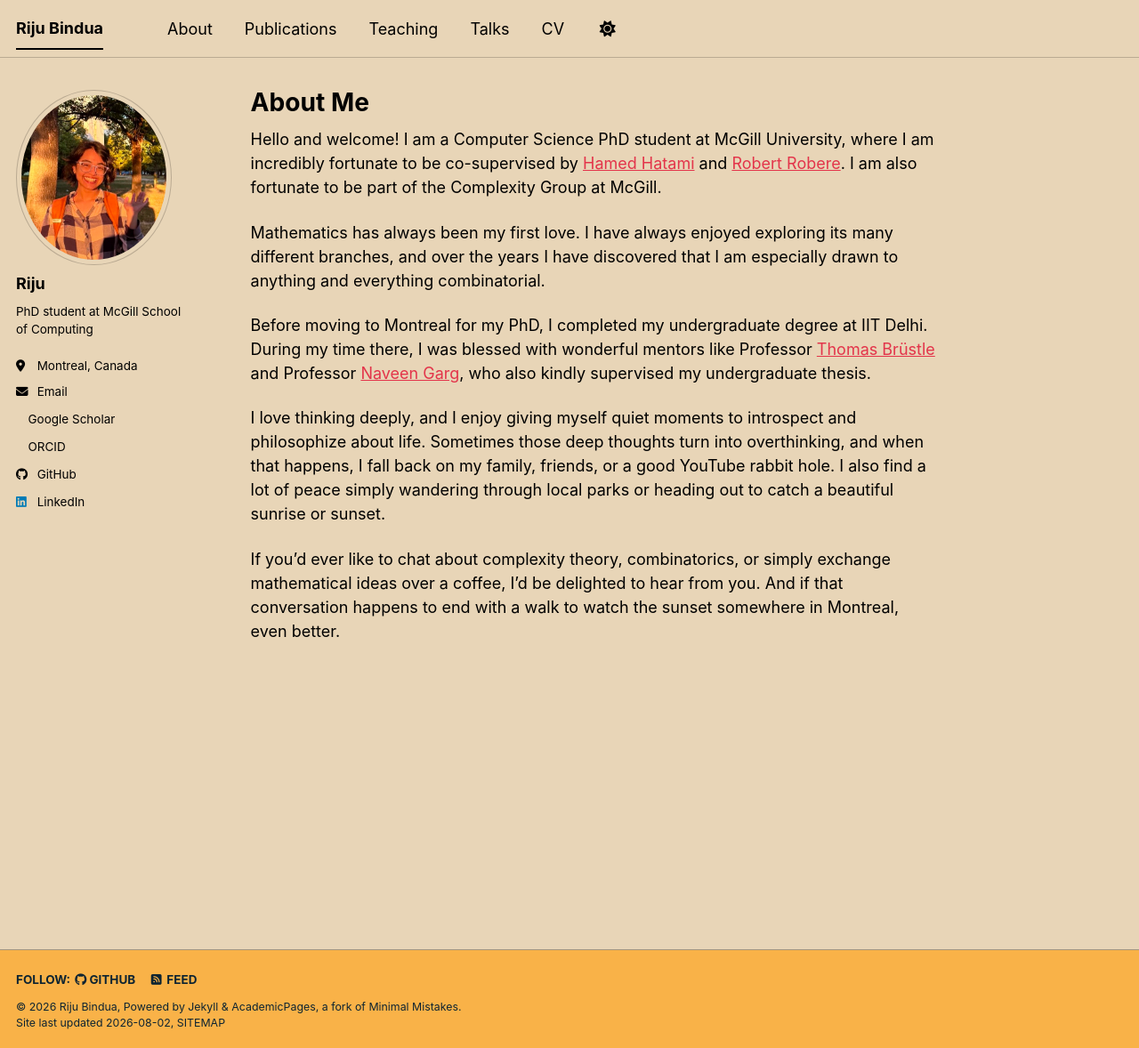
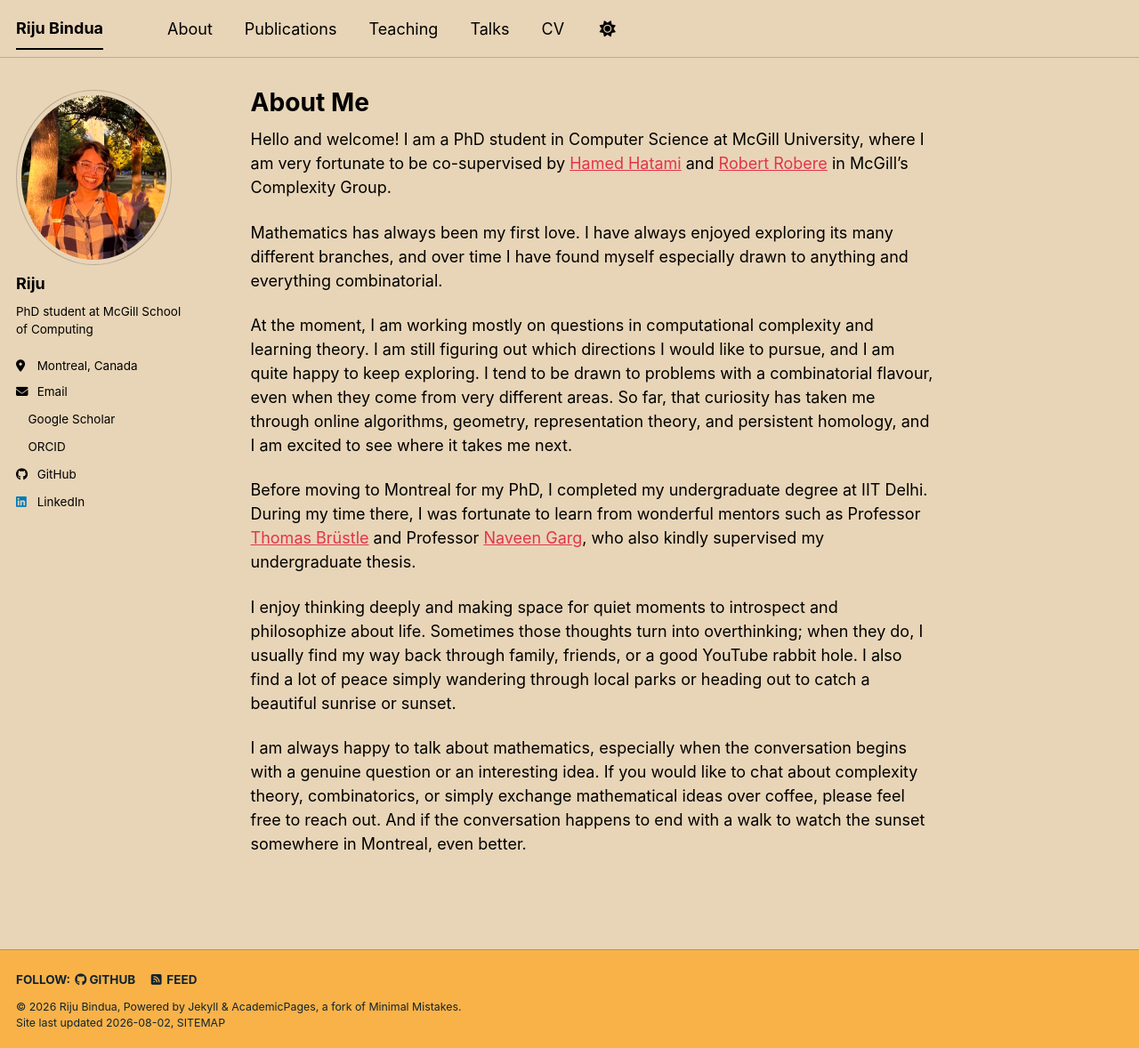
Before and after one commit to binduariju/binduariju.github.io, a Jekyll site: the page built from _pages/about.md, in a window 1280 px wide and 1178 px high. Shown: the whole window at 89% size. Built offline with Jekyll 4.4.1, drawn with Linux system fonts in a browser that asks for light colours; a style sheet for code colours, icons or effects is not loaded.

Commit message:
Update content on about page for clarity
Revised the about page content for clarity and flow, updating phrases and restructuring sentences.

```diff
--- a/_pages/about.md
+++ b/_pages/about.md
@@ -7,12 +7,14 @@ redirect_from:
   - /about.html
 ---
 
-Hello and welcome! I am a Computer Science PhD student at McGill University, where I am incredibly fortunate to be co-supervised by [Hamed Hatami](https://www.cs.mcgill.ca/~hatami/) and [Robert Robere](https://www.cs.mcgill.ca/~robere/). I am also fortunate to be part of the Complexity Group at McGill.
+Hello and welcome! I am a PhD student in Computer Science at McGill University, where I am very fortunate to be co-supervised by [Hamed Hatami](https://www.cs.mcgill.ca/~hatami/) and [Robert Robere](https://www.cs.mcgill.ca/~robere/) in McGill's Complexity Group.
 
-Mathematics has always been my first love. I have always enjoyed exploring its many different branches, and over the years I have discovered that I am especially drawn to anything and everything combinatorial.
+Mathematics has always been my first love. I have always enjoyed exploring its many different branches, and over time I have found myself especially drawn to anything and everything combinatorial.
 
-Before moving to Montreal for my PhD, I completed my undergraduate degree at IIT Delhi. During my time there, I was blessed with wonderful mentors like Professor [Thomas Brüstle](https://www.usherbrooke.ca/mathematiques/nous-joindre/personnel/corps-professoral/professeurs/thomas-brustle) and Professor [Naveen Garg](https://www.cse.iitd.ac.in/~naveen/), who also kindly supervised my undergraduate thesis.
+At the moment, I am working mostly on questions in computational complexity and learning theory. I am still figuring out which directions I would like to pursue, and I am quite happy to keep exploring. I tend to be drawn to problems with a combinatorial flavour, even when they come from very different areas. So far, that curiosity has taken me through online algorithms, geometry, representation theory, and persistent homology, and I am excited to see where it takes me next.
 
-I love thinking deeply, and I enjoy giving myself quiet moments to introspect and philosophize about life. Sometimes those deep thoughts turn into overthinking, and when that happens, I fall back on my family, friends, or a good YouTube rabbit hole. I also find a lot of peace simply wandering through local parks or heading out to catch a beautiful sunrise or sunset.
+Before moving to Montreal for my PhD, I completed my undergraduate degree at IIT Delhi. During my time there, I was fortunate to learn from wonderful mentors such as Professor [Thomas Brüstle](https://www.usherbrooke.ca/mathematiques/nous-joindre/personnel/corps-professoral/professeurs/thomas-brustle) and Professor [Naveen Garg](https://www.cse.iitd.ac.in/~naveen/), who also kindly supervised my undergraduate thesis.
 
-If you'd ever like to chat about complexity theory, combinatorics, or simply exchange mathematical ideas over a coffee, I'd be delighted to hear from you. And if that conversation happens to end with a walk to watch the sunset somewhere in Montreal, even better.
+I enjoy thinking deeply and making space for quiet moments to introspect and philosophize about life. Sometimes those thoughts turn into overthinking; when they do, I usually find my way back through family, friends, or a good YouTube rabbit hole. I also find a lot of peace simply wandering through local parks or heading out to catch a beautiful sunrise or sunset.
+
+I am always happy to talk about mathematics, especially when the conversation begins with a genuine question or an interesting idea. If you would like to chat about complexity theory, combinatorics, or simply exchange mathematical ideas over coffee, please feel free to reach out. And if the conversation happens to end with a walk to watch the sunset somewhere in Montreal, even better.
```
